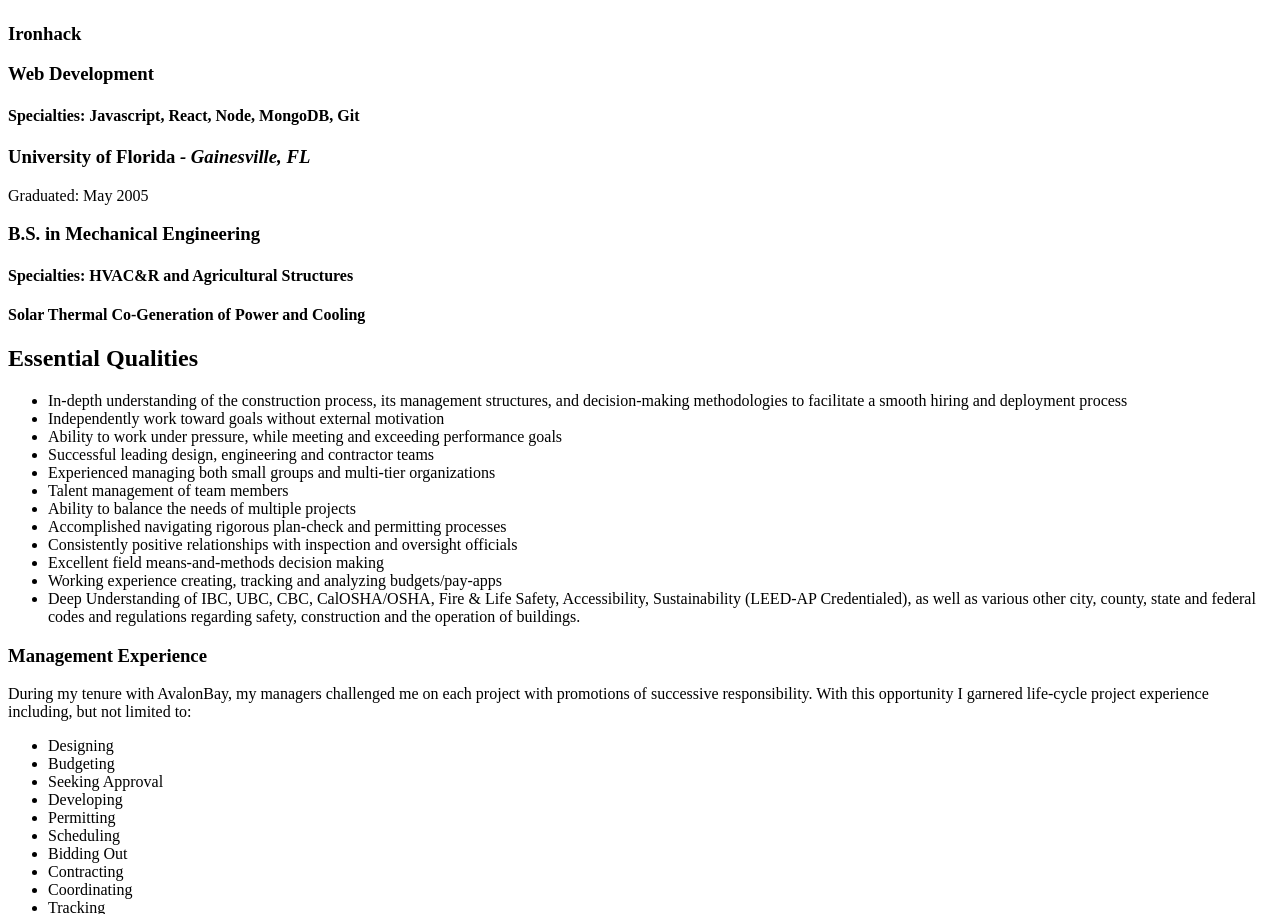
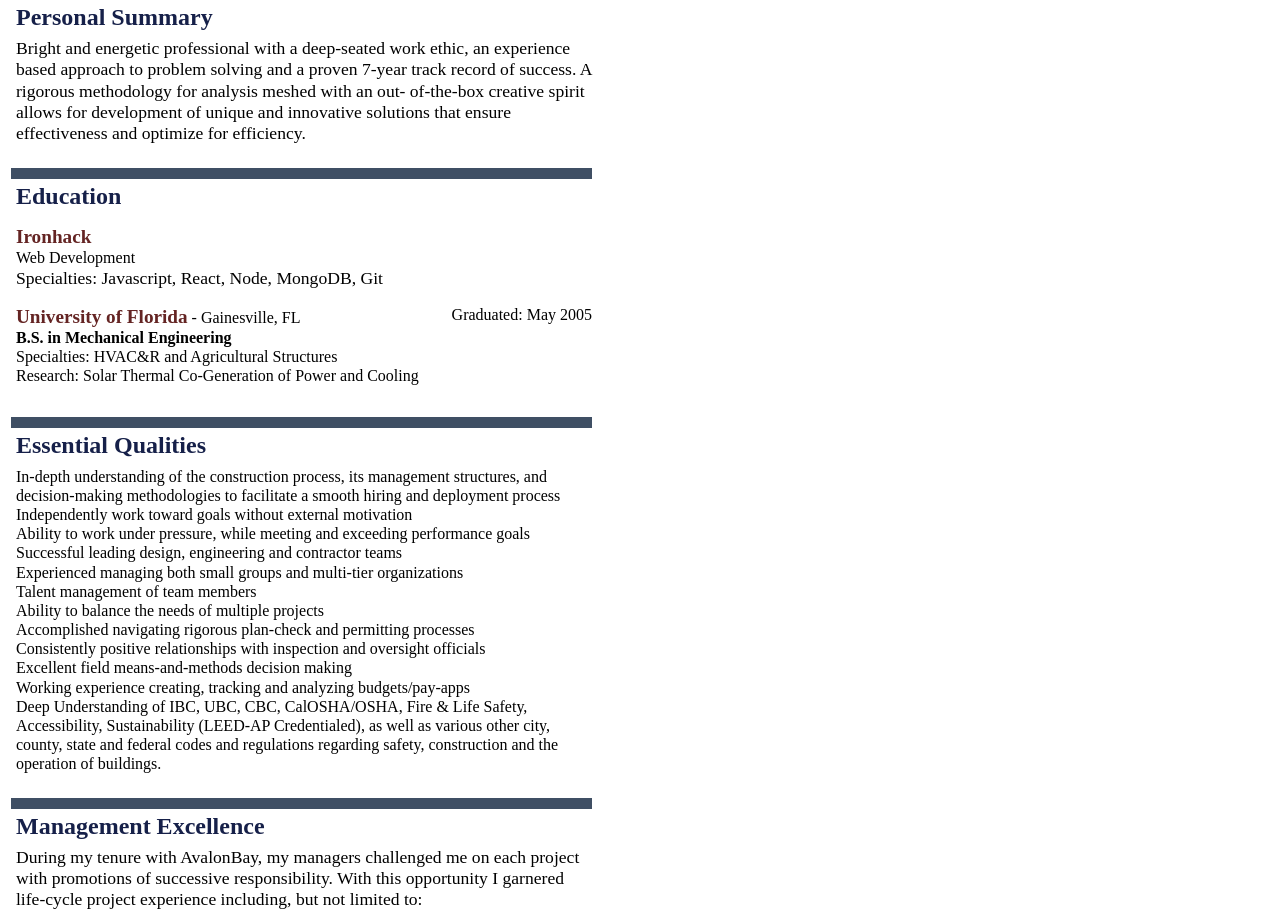
Before and after one commit to matthewkeil/old-matthewkeil.com, a website: page index.html in a window 1280 px wide. Shown: the part 147-1061 px from the top of the page. Drawn offline with Linux system fonts and the light colour scheme.

Commit message:
working on css

```diff
--- a/index.html
+++ b/index.html
@@ -4,9 +4,16 @@
     <meta charset="UTF-8">
     <meta name="viewport" content="width=device-width, initial-scale=1.0">
     <meta http-equiv="X-UA-Compatible" content="ie=edge">
+    <link href="styles.css" rel="stylesheet">
     <title>Document</title>
 </head>
 <body>
+    <div id="container">
+        <div id="headline">
+            <h1>Matthew Keil</h1>
+            <h2>Project Manager</h2>
+        </div>
+        <main>
             <section id="summary">
                 <h2>Personal Summary</h2>
                 <p>Bright and energetic professional with a deep-seated work ethic, an experience based approach to problem solving and a proven 7-year track record of success. A rigorous methodology for analysis meshed with an out- of-the-box creative spirit allows for development of unique and innovative solutions that ensure effectiveness and optimize for efficiency.</p>
@@ -15,15 +22,15 @@
                 <h2>Education</h2>
                 <div>
                     <h3>Ironhack</h3>
-                <h3>Web Development</h3>
-                <h4>Specialties: Javascript, React, Node, MongoDB, Git</h4>
+                    <h4>Web Development</h4>
+                    <p>Specialties: Javascript, React, Node, MongoDB, Git</p>
                 </div>
                 <div>
-                <h3>University of Florida<cite> - Gainesville, FL</cite></h3>
+                    <h3>University of Florida</h3><cite> - Gainesville, FL</cite>
                     <span>Graduated: May 2005</span>
-                <h3>B.S. in Mechanical Engineering</h3>
+                    <h4><strong>B.S. in Mechanical Engineering</strong></h4>
                     <h4>Specialties: HVAC&R and Agricultural Structures</h4>
-                <h4>Solar Thermal Co-Generation of Power and Cooling</h4>
+                    <h4>Research: Solar Thermal Co-Generation of Power and Cooling</h4>
                 </div>
             </section>
             <section id="essentials">
@@ -43,8 +50,8 @@
                     <li>Deep Understanding of IBC, UBC, CBC, CalOSHA/OSHA, Fire &amp; Life Safety, Accessibility, Sustainability (LEED-AP Credentialed), as well as various other city, county, state and federal codes and regulations regarding safety, construction and the operation of buildings.</li>
                 </ul>
             </section>
-        <section id="experience">
-            <h3>Management Experience</h3>
+            <section id="excellence">
+                <h2>Management Excellence</h2>
                 <p>During my tenure with AvalonBay, my managers challenged me on each project with promotions of successive responsibility. With this opportunity I garnered life-cycle project experience including, but not limited to:</p>
                 <ul>
                     <li>Designing</li>
@@ -61,7 +68,18 @@
                     <li>Closing Out</li>
                 </ul>
             </section>
-        <section id="expertise">
+        </main>
+            <section id="history">
+                <h2>Work History</h2>
+                <div>
+                    <h3>Sabbatical Year</h3>
+                    <span class="years"><h3>2012 - 2018</h3></span>
+                    <p>Learned to Program, Learned to do Video Editing, Became SCUBA Instructor</p>
+                    <p>Around-The-World travel through North America, Central America, Southeast Asia, India, Middle East, Eastern and Central Europe</p>
+                </div>
+            </section>
+        </main>
+        <aside id="expertise">
             <h3>Project Specific Expertise</h3>
             <h4>Hands-On Means and Methods</h4>
             <ul>
@@ -89,8 +107,14 @@
                 <li>Interest in Initially Moving to Project Location. Will Save on Travel Exp.</li>
                 <li>Goal to Permanently Settle in a Major West Coast Hub (LA, SF or Seattle) </li>
             </ul>
-
-        </section>
-        <section id="history"></section>
+            <h4>Long-Term Career Goals</h4>
+            <ul>
+                <li>Interest in Learning the Inland Group’s Culture and Process Methodology</li>
+                <li>Desire to Work Under an Experienced Manager to Hone My Skills</li>
+                <li>Working Hard to Earn the Respect of My Managers, Peers and Associates</li>
+                <li>Prove Myself Over the Long-Haul</li>
+            </ul>
+        </aside>
+    </div>
 </body>
 </html>
--- /dev/null
+++ b/styles.css
@@ -0,0 +1,141 @@
+html, body, div, span, applet, object, iframe,
+h1, h2, h3, h4, h5, h6, p, blockquote, pre,
+a, abbr, acronym, address, big, cite, code,
+del, dfn, em, img, ins, input, kbd, q, s, samp,
+small, strike, strong, sub, sup, tt, var,
+b, u, i, center,
+dl, dt, dd, ol, ul, li,
+fieldset, form, label, legend,
+table, caption, tbody, tfoot, thead, tr, th, td,
+article, aside, canvas, details, embed,
+figure, figcaption, footer, header, hgroup,
+menu, nav, output, ruby, section, summary,
+time, mark, audio, video {
+	margin: 0;
+	padding: 0;
+	border: 0;
+	font-size: 100%;
+	font: inherit;
+	vertical-align: baseline;
+}
+/* HTML5 display-role reset for older browsers */
+article, aside, details, figcaption, figure,
+footer, header, hgroup, menu, nav, section {
+	display: block;
+}
+body {
+    line-height: 1.2;
+    /* box-sizing: border-box; */
+}
+ol, ul {
+	list-style: none;
+}
+blockquote, q {
+	quotes: none;
+}
+blockquote:before, blockquote:after,
+q:before, q:after {
+	content: '';
+	content: none;
+}
+table {
+	border-collapse: collapse;
+	border-spacing: 0;
+}
+
+#container {
+    position: relative;
+    display: flex;
+    flex-wrap: wrap;
+    flex-direction: row;
+    padding-left: .7rem;
+    padding-right: .7rem;
+}
+
+#headline {
+    width: 100%;
+    padding-top: 2em;
+    padding-bottom: 1rem;
+}
+
+#headline > h1 {
+    color: rgb(15, 36, 62);
+    font-weight: bold;
+    font-size: 4rem;
+    line-height: .8;
+    text-align: right;
+}
+
+#headline > h2 {
+    text-align: right;
+    font-size: 1.9rem;
+    font-weight: bold;
+    line-height: 1;
+    font-variant-caps: small-caps;
+    color: rgb(100, 36, 35);
+}
+
+main > section {
+    max-width: 36rem;
+    border-top: .7rem solid rgb(15, 36, 62, .8);
+    padding-top: .2rem;
+    padding-bottom: 1.5rem;
+    padding-left: .3rem;
+}
+
+h2 {
+    color: rgb(22, 32, 73);
+    margin-bottom: .4rem;
+    font-weight: bold;
+    font-size: 1.5rem;
+}
+
+p {
+    font-size: 1.1rem;
+}
+
+#education > div {
+    padding-top: .5rem;
+    padding-bottom: .5rem;
+}
+
+#education h3 {
+    color: rgb(100, 36, 35);
+    font-size: 1.2rem;
+    display: inline-block;
+    font-weight: bold;
+}
+
+#education strong {
+    font-weight: bold;
+}
+
+#education cite {
+    white-space: nowrap;
+}
+
+#education span {
+    float: right;
+}
+
+#education cite {
+    font-size: 1rem;
+}
+
+#excellence ul {
+    padding: .5rem;
+    display: flex;
+    flex-wrap: wrap;
+    flex-direction: row;
+}
+
+#excellence li {
+    margin-left: 5%;
+    padding-left: 1%;
+    flex-basis: 27%;
+    list-style-type: circle;
+}
+
+#history > div {
+    border-bottom: 1px solid rgb(100, 36, 35, .6)
+}
```
Lines whose indentation alone changed are shown as unchanged.
